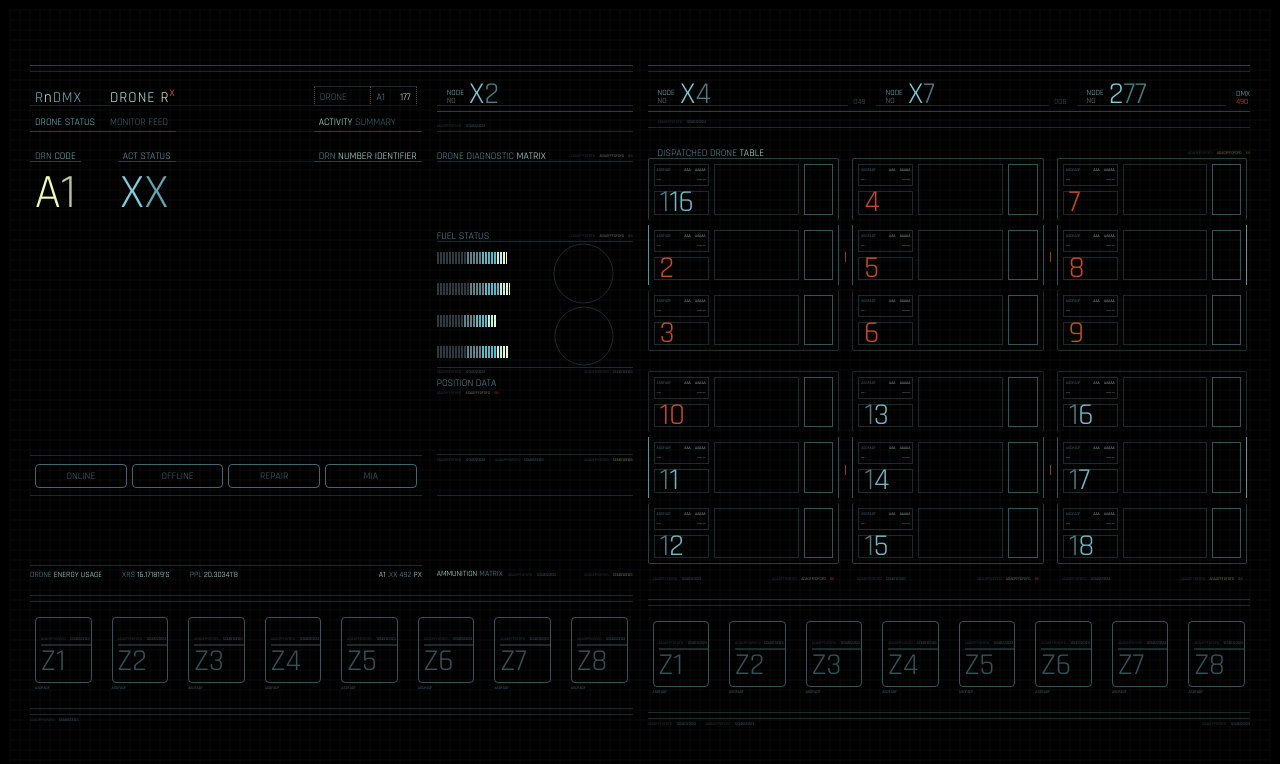
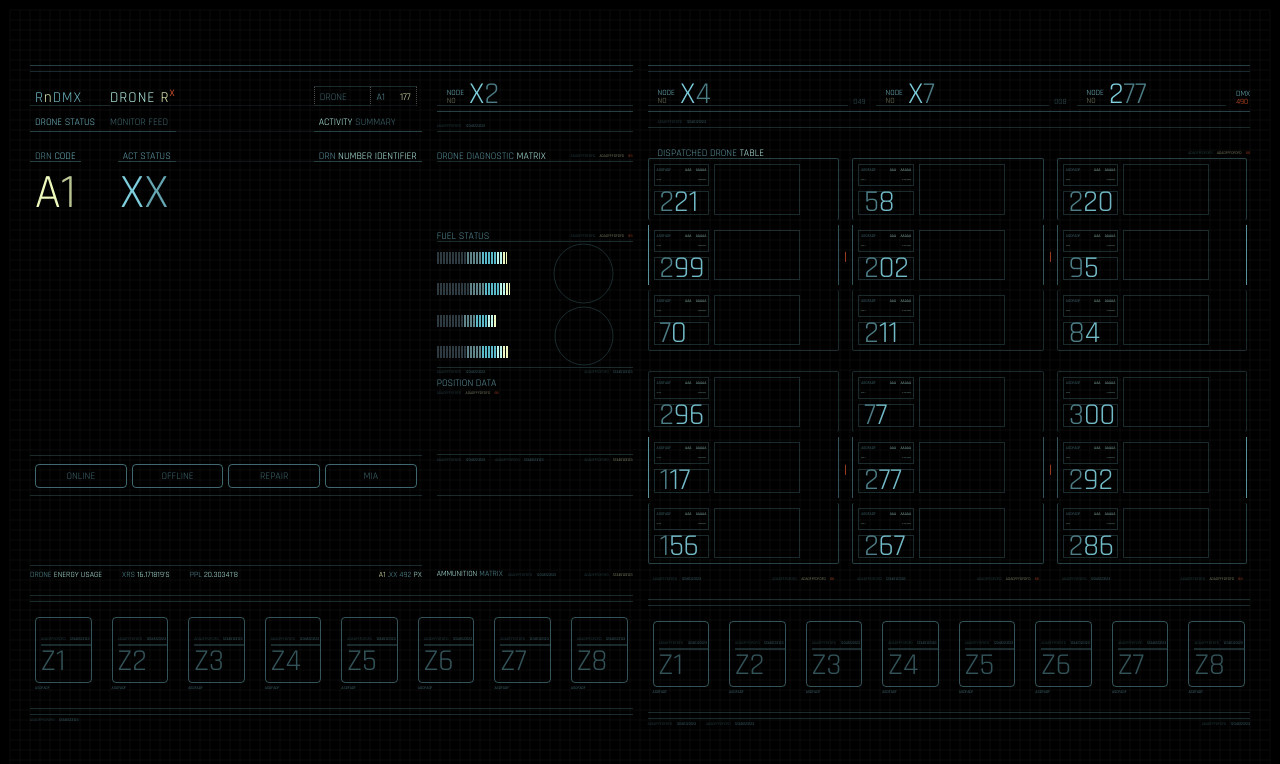
Before and after one commit to loooog/ui-oblivion, a website: page app/index.html in a window 1280 px wide. Drawn offline with nearby package versions, Linux system fonts and the light colour scheme; some packages are replaced by stand-ins of ours; files that its build step writes are made by us from their sources.

Commit message:
reintroducing the dispatchedDrone directive for simulating random data updates

```diff
--- a/app/index.html
+++ b/app/index.html
@@ -76,6 +76,8 @@
     <script src="scripts/directives/vizcircular.js"></script>
     <script src="scripts/directives/vizfuel.js"></script>
     <script src="scripts/directives/dotgrid.js"></script>
+    <script src="scripts/services/dataservice.js"></script>
+    <script src="scripts/directives/dispatcheddrone.js"></script>
     <!-- endbuild -->
   </body>
   </html>
--- /dev/null
+++ b/app/scripts/directives/dispatcheddrone.js
@@ -0,0 +1,22 @@
+'use strict';
+
+/**
+ * @ngdoc directive
+ * @name oblivionApp.directive:dispatchedDrone
+ * @description
+ * # dispatchedDrone
+ */
+angular.module('oblivionApp')
+  .directive('dispatchedDrone', function ($interval) {
+    return {
+      templateUrl: '/views/dispatchedDrone.html',
+      restrict: 'E',
+      link: function postLink(scope, element, attrs) {
+      	// randomly simulate drone data updates
+      	// TBD: check if this is a performance hit vs running an update interval in the data service across the whole dataset
+      	$interval(function(){
+      		scope.drone.num--;
+      	},_.random(2000,10000))
+      }
+    };
+  });
--- a/app/scripts/directives/dronetable.js
+++ b/app/scripts/directives/dronetable.js
@@ -7,44 +7,13 @@
  * # droneTable
  */
  angular.module('oblivionApp')
- .directive('droneTable', function () {
+ .directive('droneTable', function (dataService) {
   return {
     templateUrl: 'views/droneTable.html',
     restrict: 'E',
     link: function postLink(scope, element) {
 
-      scope.droneTable = [
-      [
-      {num: _.random(50,200)},
-      {num: 2},
-      {num: 3}
-      ],
-      [
-      {num: 4},
-      {num: 5},
-      {num: 6}
-      ],
-      [
-      {num: 7},
-      {num: 8},
-      {num: 9}
-      ],
-      [
-      {num: 10},
-      {num: 11},
-      {num: 12}
-      ],
-      [
-      {num: 13},
-      {num: 14},
-      {num: 15}
-      ],
-      [
-      {num: 16},
-      {num: 17},
-      {num: 18}
-      ]
-      ];
+      scope.droneTable = dataService.getDroneTable();
 
     }
   }
--- /dev/null
+++ b/app/scripts/services/dataservice.js
@@ -0,0 +1,30 @@
+'use strict';
+
+/**
+ * @ngdoc service
+ * @name oblivionApp.dataService
+ * @description
+ * # dataService
+ * Factory in the oblivionApp.
+ */
+ angular.module('oblivionApp')
+ .factory('dataService', function ($interval) {
+
+  var Drone = function() {
+    this.num = _.random(50,300);
+  }
+
+  return {
+    getDroneTable: function () {
+      var matrix = [];
+      for(var i=0; i<6; i++) {
+        matrix[i] = [];
+        for(var j=0; j<3; j++) {
+          matrix[i][j] = new Drone();
+        }
+      }
+      return matrix;
+    }
+  };
+
+});
--- /dev/null
+++ b/app/views/dispatchedDrone.html
@@ -0,0 +1,34 @@
+<div class="horizontal flex-1 margin-b-5 pad-5"
+	ng-class="{
+	'border-trl-g3': $parent.$index < 3 && $index == 0,
+	'border-rl-g7-g4': ($parent.$index == 0 || $parent.$index == 3) && $index == 1,
+	'border-rl-g7-g4': ($parent.$index == 0 && $index == 1) || ($parent.$index == 3 && $index == 1),
+	'border-brl-g2': $parent.$index < 3 && $index == 2,
+	'border-rl-g4': ($parent.$index == 1 || $parent.$index == 4) && $index == 1,
+	'border-rl-g4-g7': ($parent.$index == 2 || $parent.$index == 5) && $index == 1,
+	'border-trl-g2': $parent.$index > 2 && $index == 0,
+	'border-brl-g3': $parent.$index > 2 && $index == 2}">
+	<div class="vertical flex-2">
+		<div class="vertical flex-1 border-g2 margin-b-5 pad-lr-2">
+			<div class="horizontal">
+				<random-text class="flex-1" type="0"></random-text>
+				<random-text type="4"></random-text>
+			</div>
+			<div class="horizontal">
+				<random-text class="flex-1" type="5"></random-text>
+				<random-text type="5"></random-text>
+				<random-text type="5"></random-text>
+			</div>
+		</div>
+		<div class="horizontal flex-2 align-middle pad-l-5 border-g2">
+			<h2 class="green-9 first-green-6" ng-class="{warning:drone.num<=10}">{{drone.num}}</h2>
+		</div>
+	</div>
+	<div class="flex-3 margin-lr-5 border-g2">
+		<!-- D3 drone should go here but multiple instances of threejs scenes are causing performance issues -->
+		<!-- <img class="img-responsive" src="images/drone.png"> -->
+	</div>
+	<div class="flex-1">
+		<!-- TBD: viz circs -->
+	</div>
+</div>
--- a/app/views/droneTable.html
+++ b/app/views/droneTable.html
@@ -7,44 +7,13 @@
 	<div class="vertical margin-b-15" ng-repeat="group in droneTable" test>
 		<div class="horizontal flex-1">
 			<div class="vertical flex-1">
-				<div class="horizontal flex-1 margin-b-5 pad-5" ng-repeat="drone in group"
-				ng-class="{
-				'border-trl-g3': $parent.$index < 3 && $index == 0,
-				'border-rl-g7-g4': ($parent.$index == 0 || $parent.$index == 3) && $index == 1,
-				'border-rl-g7-g4': ($parent.$index == 0 && $index == 1) || ($parent.$index == 3 && $index == 1),
-				'border-brl-g2': $parent.$index < 3 && $index == 2,
-				'border-rl-g4': ($parent.$index == 1 || $parent.$index == 4) && $index == 1,
-				'border-rl-g4-g7': ($parent.$index == 2 || $parent.$index == 5) && $index == 1,
-				'border-trl-g2': $parent.$index > 2 && $index == 0,
-				'border-brl-g3': $parent.$index > 2 && $index == 2}">
-				<div class="vertical flex-2">
-					<div class="vertical flex-1 border-g2 margin-b-5 pad-lr-2">
-						<div class="horizontal">
-							<random-text class="flex-1" type="0"></random-text>
-							<random-text type="4"></random-text>
-						</div>
-						<div class="horizontal">
-							<random-text class="flex-1" type="5"></random-text>
-							<random-text type="5"></random-text>
-							<random-text type="5"></random-text>
-						</div>
-					</div>
-					<div class="horizontal flex-2 align-middle pad-l-5 border-g2">
-						<h2 class="green-9 first-green-6" ng-class="{warning:drone.num<=10}">{{drone.num}}</h2>
-					</div>
+				<dispatched-drone ng-repeat="drone in group"></dispatched-drone>
+				<div class="horizontal pad-t-5 pad-l-5 pad-r-5" ng-show="$index > 2">
+					<random-text class="flex-1" type="1"></random-text>
+					<random-text type="3"></random-text>
 				</div>
-				<div class="flex-3 margin-lr-5 border-g2">
-					<!-- D3 drone should go here but multiple instances of threejs scenes are causing performance issues -->
-					<!-- <img class="img-responsive" src="images/drone.png"> -->
-				</div>
-				<div class="flex-1 border-g4"></div>
 			</div>
-			<div class="horizontal pad-t-5 pad-l-5 pad-r-5" ng-show="$index > 2">
-				<random-text class="flex-1" type="1"></random-text>
-				<random-text type="3"></random-text>
-			</div>
+			<div class="vertical align-center align-middle w-13 red-9" ng-class="{'pad-b-15': $index > 2}" ng-show="$index != 2 && $index != 5">|</div>
 		</div>
-		<div class="vertical align-center align-middle w-13 red-9" ng-class="{'pad-b-15': $index > 2}" ng-show="$index != 2 && $index != 5">|</div>
 	</div>
 </div>
-</div>
```
Also changed, not shown: test/spec/directives/dispatcheddrone.js (added, +20 -0 lines), test/spec/services/dataservice.js (added, +18 -0 lines).
